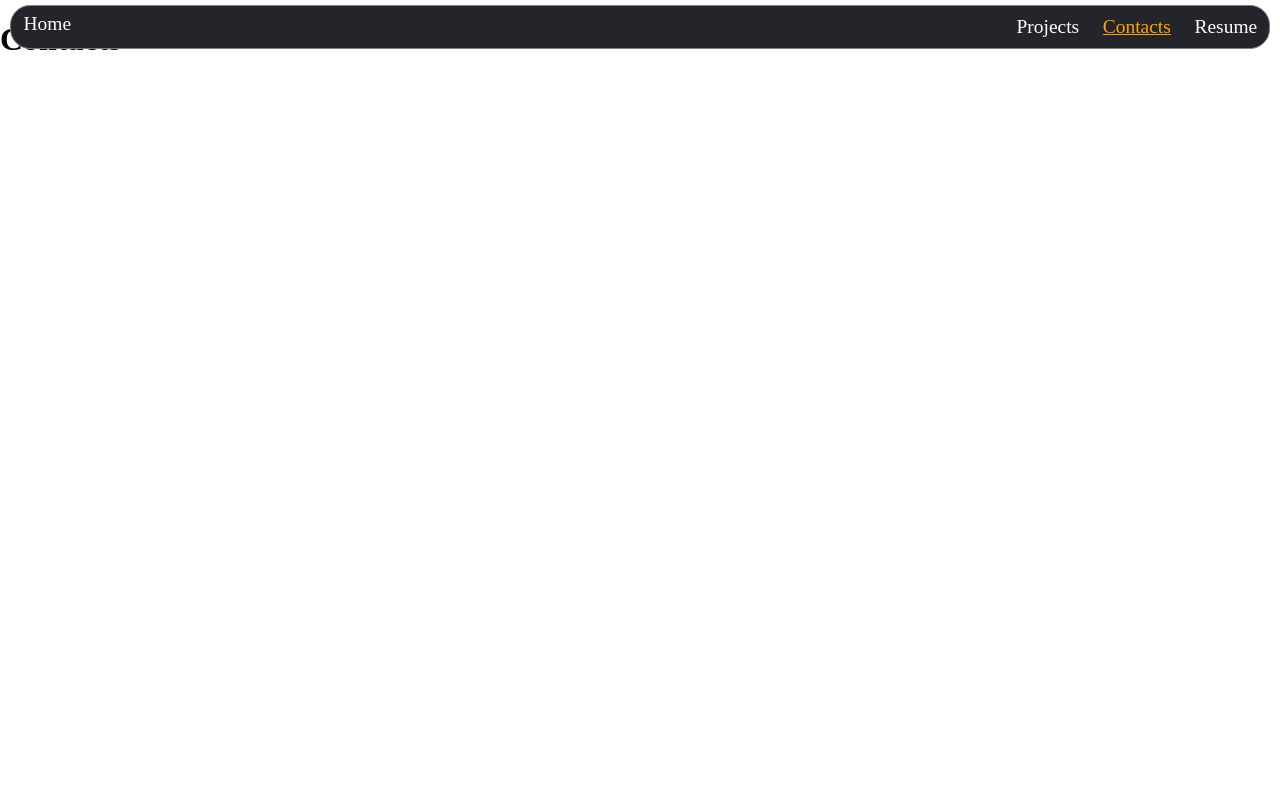
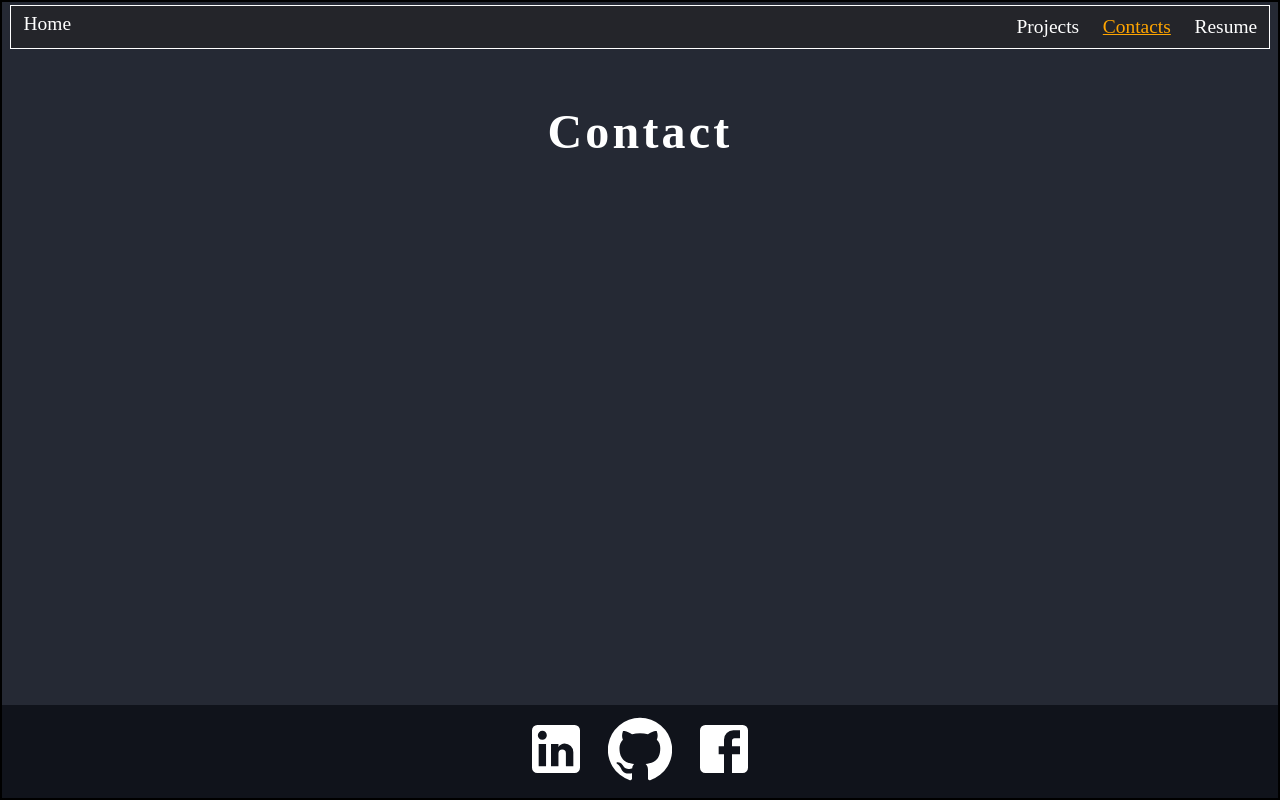
Before and after one commit to devsinghindra/portfolio, a React (Create React App) app: page /contacts in a window 1280 px wide. Built offline with nearby package versions, Linux system fonts and the light colour scheme.

Commit message:
added contacts page and changed color

```diff
--- a/package.json
+++ b/package.json
@@ -4,6 +4,7 @@
   "private": true,
   "dependencies": {
     "@material-ui/core": "^4.9.12",
+    "@material-ui/icons": "^4.9.1",
     "@testing-library/jest-dom": "^4.2.4",
     "@testing-library/react": "^9.5.0",
     "@testing-library/user-event": "^7.2.1",
--- a/src/components/Card/Card.module.css
+++ b/src/components/Card/Card.module.css
@@ -2,10 +2,13 @@
   height: fit-content;
   /* height: 42%; */
   width: 300px;
-  /* border-color: black;
-  border-style: solid; */
+  background-color: #5b5b5c;
+  /* color: black; */
+  border-color: black;
+  border-style: solid;
   box-shadow: inset 0 -3em 3em rgba(0, 0, 0, 0.2), 0 0 0 2px rgb(255, 255, 255),
-    0.3em 0.3em 1em rgba(0, 0, 0, 0.3);
+    0.3em 0.3em 1em rgba(252, 250, 250, 0.3);
+  /* box-shadow: inset 0 -3em 3em rgba(0, 0, 0, 0.2), 0 0 0 2px rgb(255, 255, 255), 0.3em 0.3em 1em rgba(0, 0, 0, 0.3); */
   text-align: center;
   margin: 10px 40px 40px;
 }
--- a/src/components/Card/ImageComponent.jsx
+++ b/src/components/Card/ImageComponent.jsx
@@ -33,7 +33,6 @@ function ImageComponent(props) {
           overlayClassName={styles.Overlay}
         >
           <img
-            className={styles.large}
             src={props.src}
             onClick={handleShowDialog}
             alt="project"
--- a/src/components/Card/ImageComponent.module.css
+++ b/src/components/Card/ImageComponent.module.css
@@ -36,4 +36,5 @@
   display: block;
   height: 30vh;
   width: 100%;
+  cursor: pointer;
 }
--- a/src/components/Contacts/Contacts.jsx
+++ b/src/components/Contacts/Contacts.jsx
@@ -1,9 +1,32 @@
 import React from "react";
+import styles from "./Contacts.module.css";
+import { LinkedIn, GitHub, Facebook } from "@material-ui/icons";
 
 function Contacts() {
+
+  const buttonStyle = {
+    color: 'white',
+    height: '4rem',
+    width: '4rem',
+    margin: '0 10px'
+  };
+
   return (
-    <div>
-      <h1>Contacts</h1>
+    <div className={styles.Container}>
+      <h1 className={styles.Title}>Contact</h1>
+      <div className={styles.Element}>
+        <div>
+          <a target="_blank" href="https://linkedin.com/in/devsinghindra">
+            <LinkedIn style={buttonStyle} />
+          </a>
+          <a target="_blank" href="https://github.com/devsinghindra">
+            <GitHub style={buttonStyle} />
+          </a>
+          <a target="_blank" href="https://github.com/devsinghindra">
+            <Facebook style={buttonStyle} />
+          </a>
+        </div>
+      </div>
     </div>
   );
 }
--- /dev/null
+++ b/src/components/Contacts/Contacts.module.css
@@ -0,0 +1,26 @@
+.Container {
+  flex: 1;
+  display: flex;
+  flex-direction: column;
+  justify-content: space-between;
+  text-align: center;
+  padding-top: 70px;
+  background-color: #252934;
+  border: 2px solid black;
+}
+
+.Title {
+  color: white;
+  font-size: 3rem;
+  letter-spacing: 0.2rem;
+}
+
+.Element {
+  color: white;
+  display: flex;
+  margin: 0 0;
+  background-color: #10131b;
+  justify-content: center;
+  align-items: center;
+  padding: 1%;
+}
--- a/src/components/Home/Home.module.css
+++ b/src/components/Home/Home.module.css
@@ -1,8 +1,9 @@
 .container {
   flex: 1;
   display: flex;
+  background-color: #161922;
+  color: white;
   flex-direction: column;
-  justify-content: flex-start;
   padding-top: 100px;
 }
 
@@ -10,16 +11,16 @@
   text-align: center;
   margin: 0;
   padding: 0;
-  color: rgb(0, 0, 0);
+  /* color: rgb(0, 0, 0); */
   font-size: 3rem;
+  font-weight: bolder;
 }
 
 .content {
   text-align: center;
-  padding: 10vh;
   font-style: italic;
-  color: rgb(12, 11, 11);
-  font-size: 1.5rem;
+  /* color: rgb(12, 11, 11); */
+  font-size: 4.5rem;
 }
 
 .bg {
--- a/src/components/Nav/Nav.jsx
+++ b/src/components/Nav/Nav.jsx
@@ -1,7 +1,8 @@
-import React from "react";
+import React, { useState } from "react";
 import { NavLink } from "react-router-dom";
 
 import styles from "./Nav.module.css";
+import Contacts from "../Contacts/Contacts";
 
 function Nav() {
   return (
@@ -17,7 +18,7 @@ function Nav() {
           <NavLink to="/contacts" className={styles.navItem} activeClassName={styles.navActive}>
             <h2>Contacts</h2>
           </NavLink>
-          <NavLink to="/resume" className={styles.navItem} activeClassName={styles.navActive}>
+          <NavLink to="/resume" target="_blank" className={styles.navItem} activeClassName={styles.navActive}>
             <h2>Resume</h2>
           </NavLink>
         </div>
--- a/src/components/Nav/Nav.module.css
+++ b/src/components/Nav/Nav.module.css
@@ -1,12 +1,11 @@
-nav {
+.nav {
   display: flex;
   justify-content: space-evenly;
   margin: 5px 10px;
   text-align: center;
   height: min-content;
   background-color: #24252a;
-  border: 1px solid rgb(126, 126, 126);
-  border-radius: 20px;
+  border: 1px solid white;
 }
 
 h2 {
--- a/src/components/Projects/Projects.module.css
+++ b/src/components/Projects/Projects.module.css
@@ -2,12 +2,15 @@
   flex: 1;
   display: flex;
   flex-direction: column;
+
+  background-color: #161922;
+  color: white;
   justify-content: space-evenly;
   align-items: stretch;
 }
 
 .heading {
-  color: rgb(9, 19, 0);
+  /* color: rgb(9, 19, 0); */
   text-align: center;
   font-size: 5rem;
 }
```
Also changed, not shown: 1 other file (tests, documents, lock files or other folders).
